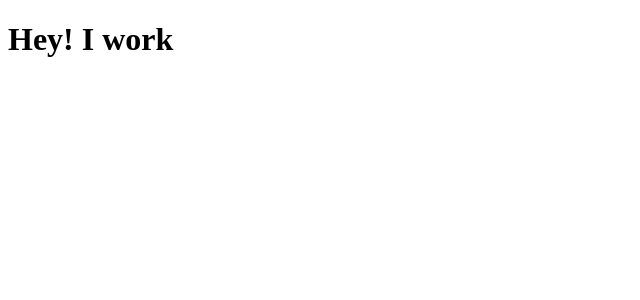
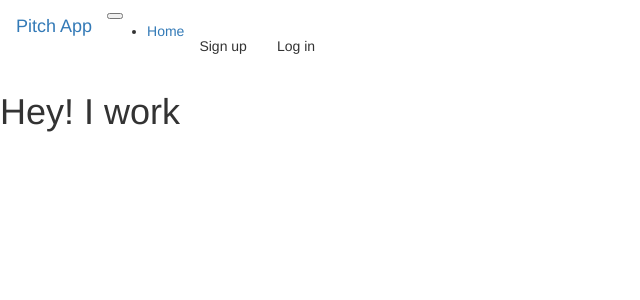
Before and after one commit to spgdaman/pitch_app, a Flask app: page /index in a window 1280 px wide. Shown: the top 300 px of the page, without its empty margins (0-640 px from the left). Run offline with Flask 2, Linux system fonts and the light colour scheme; some libraries are stand-ins or nearby versions.

Commit message:
Navbar added to base template

```diff
--- a/manage.py
+++ b/manage.py
@@ -1,11 +1,13 @@
 from flask import Flask, render_template
-# from app import views
+from flask_bootstrap import Bootstrap
 
 app = Flask(__name__)
 
+bootstrap = Bootstrap(app)
+
 @app.route('/index')
 def index():
-    return render_template('index.html')
+    return render_template('navbar.html')
 
 
 if __name__ == '__main__':
--- a/templates/index.html
+++ b/templates/index.html
@@ -1,4 +1,4 @@
-{% extends 'base.html' %}
+{% extends 'bootstrap/base.html' %}
 
 {% block content %}
     <h1>Hey! I work</h1>
--- a/templates/navbar.html
+++ b/templates/navbar.html
@@ -1,25 +1,22 @@
-{% extends 'base.html' %}
+{% extends 'index.html' %}
 
 {% block navbar%}
     <nav class="navbar navbar-expand-lg navbar-dark bg-dark">
-        <a class="navbar-brand" href="#">Navbar w/ text</a>
+        <a class="navbar-brand" href="#">Pitch App</a>
         <button class="navbasr-toggler" type="button" data-toggle="collapse" data-target="#navbarText" aria-controls="navbarText" aria-expanded="false" aria-label="Toggle navigation">
         <span class="navbar-toggler-icon"></span>
         </button>
         <div class="collapse navbar-collapse" id="navbarText">
         <ul class="navbar-nav mr-auto">
             <li class="nav-item active">
-            <a class="nav-link" href="#">Home <span class="sr-only">(current)</span></a>
-            </li>
-            <li class="nav-item">
-            <a class="nav-link" href="#">Features</a>
-            </li>
-            <li class="nav-item">
-            <a class="nav-link" href="#">Pricing</a>
+                <a class="nav-link" href="#">Home <span class="sr-only">(current)</span></a>
             </li>
         </ul>
         <span class="navbar-text">
-            Navbar text with an inline element
+            Sign up
+        </span>
+        <span class="navbar-text">
+            Log in
         </span>
         </div>
     </nav>
```
Also changed, not shown: templates/base.html (line endings or trailing spaces).
